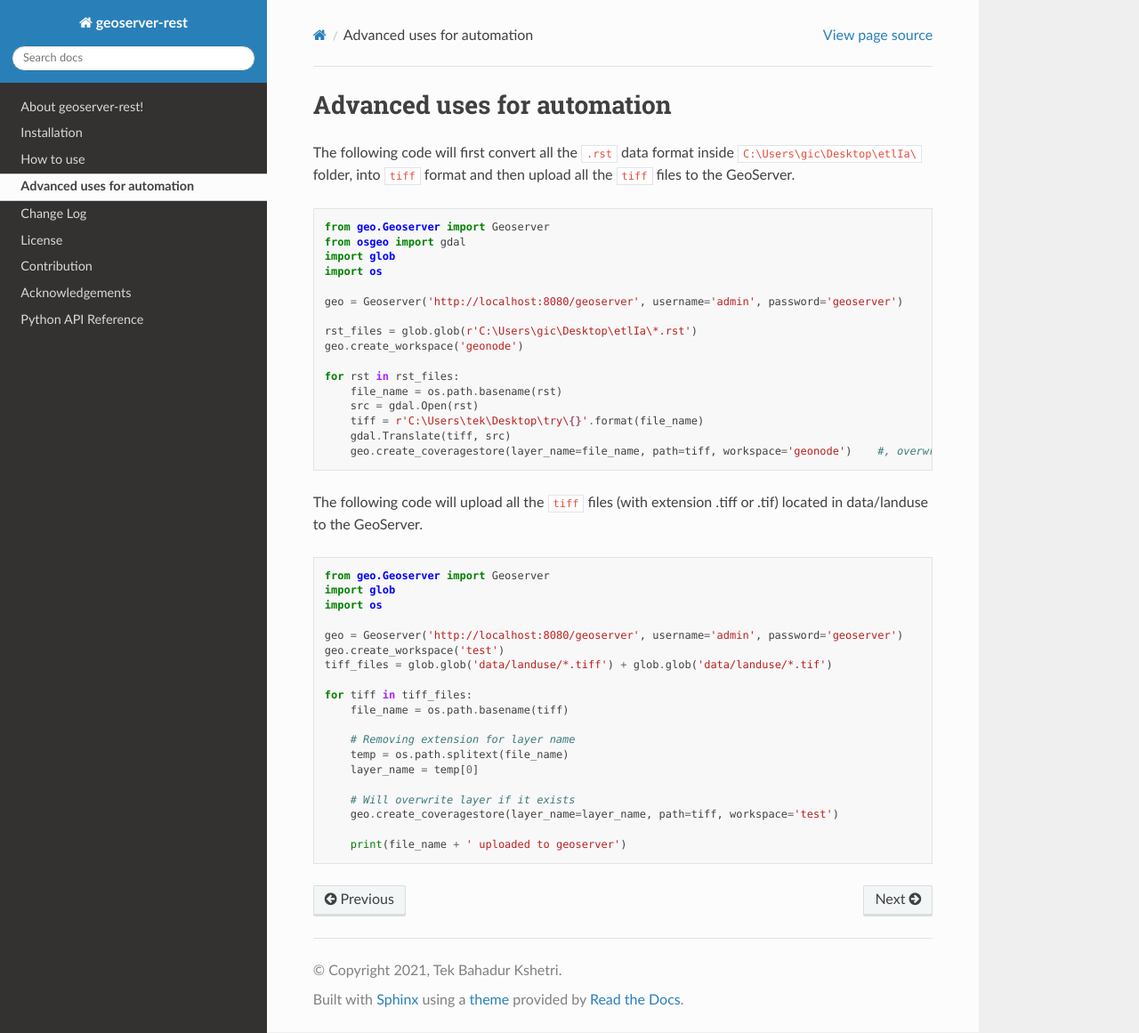
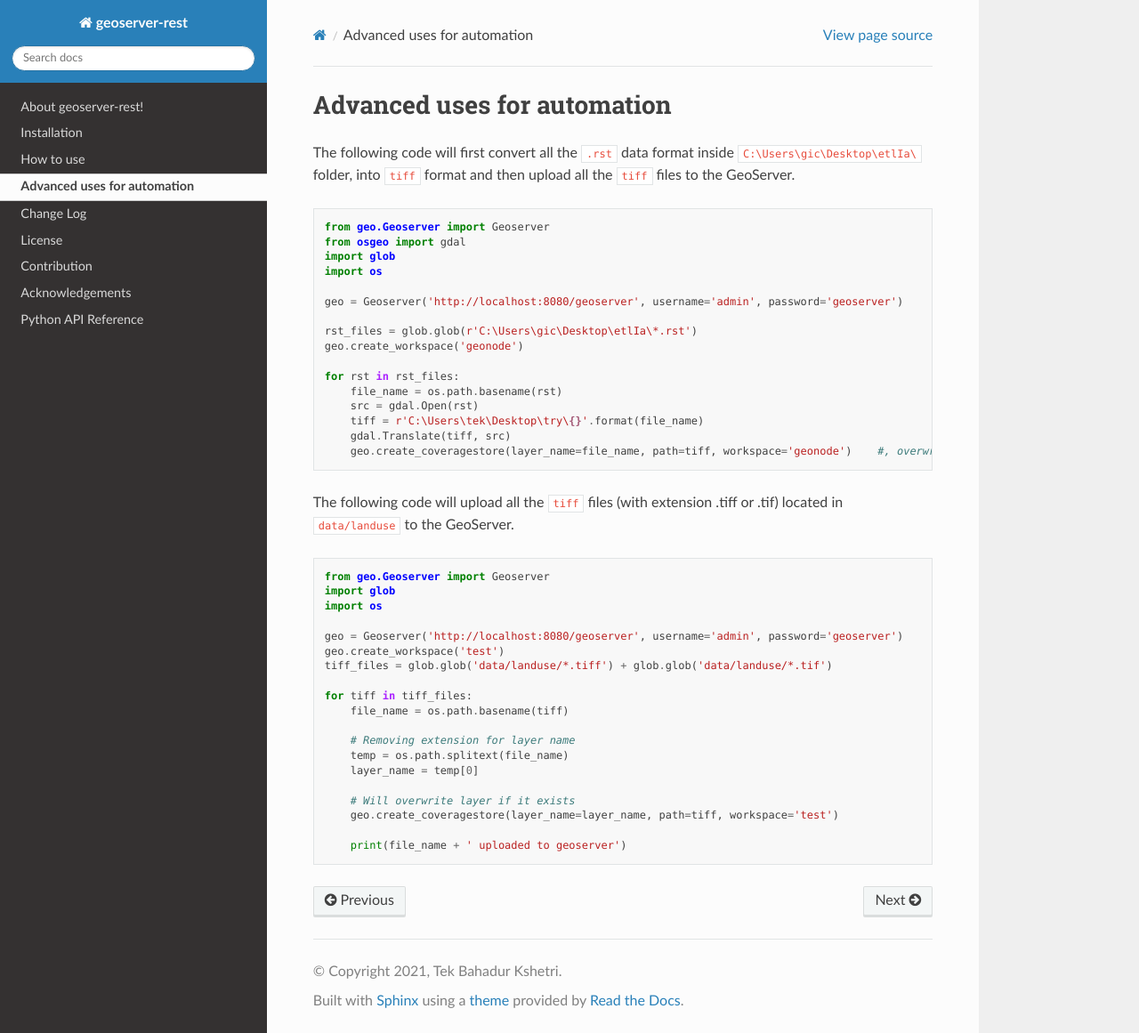
Before and after one commit to gicait/geoserver-rest, a Sphinx documentation site: the page built from docs/source/advanced_uses.rst, in a window 1280 px wide and 1161 px high. Shown: the whole window at 89% size. Built offline with Sphinx 7.4.7 and the Read the Docs theme 2.0.0, drawn with Linux system fonts in a browser that asks for light colours.

Commit message:
90: Cleaning up

```diff
--- a/docs/source/advanced_uses.rst
+++ b/docs/source/advanced_uses.rst
@@ -24,7 +24,7 @@ The following code will first convert all the ``.rst`` data format inside ``C:\U
         geo.create_coveragestore(layer_name=file_name, path=tiff, workspace='geonode')    #, overwrite=True
 
 
-The following code will upload all the ``tiff`` files (with extension .tiff or .tif) located in data/landuse to the GeoServer.
+The following code will upload all the ``tiff`` files (with extension .tiff or .tif) located in ``data/landuse`` to the GeoServer.
 
 
 .. code-block:: python3
```
